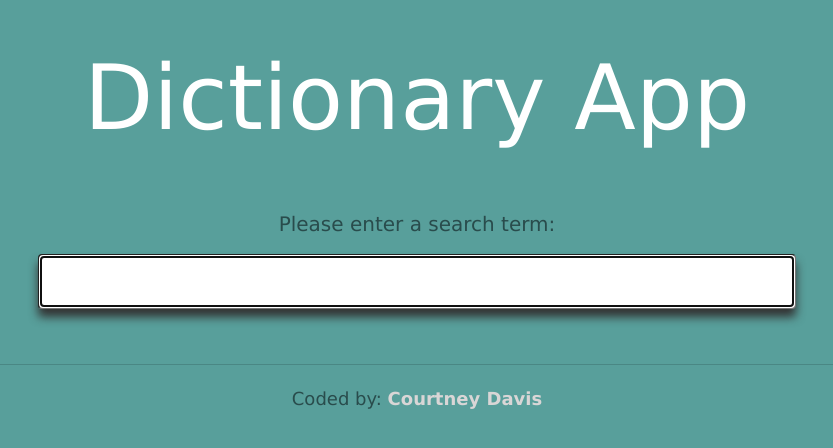
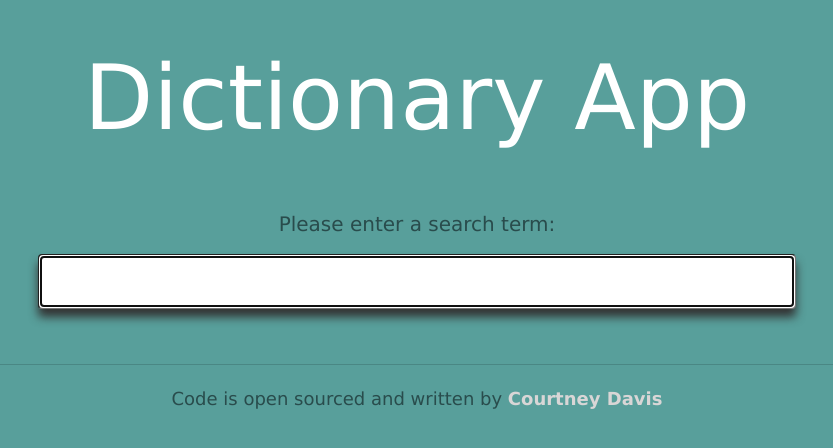
Before and after one commit to cdavis1809/react-dictionary-app, a React (Create React App) app: page / in a window 1280 px wide. Shown: the part 192-640 px from the top of the page, without its empty margins (223-1056 px from the left). Built offline with nearby package versions, Linux system fonts and the light colour scheme; no server answers.

Commit message:
Update App.js

```diff
--- a/src/App.js
+++ b/src/App.js
@@ -10,7 +10,7 @@ export default function App() {
           <Dictionary defaultKeyword="dog" />
         </main>
         <footer>
-          Coded by:{" "}
+          Code is open sourced and written by{" "}
           <span className="author">
             <a
               href="https://github.com/cdavis1809/react-dictionary-app"
```
